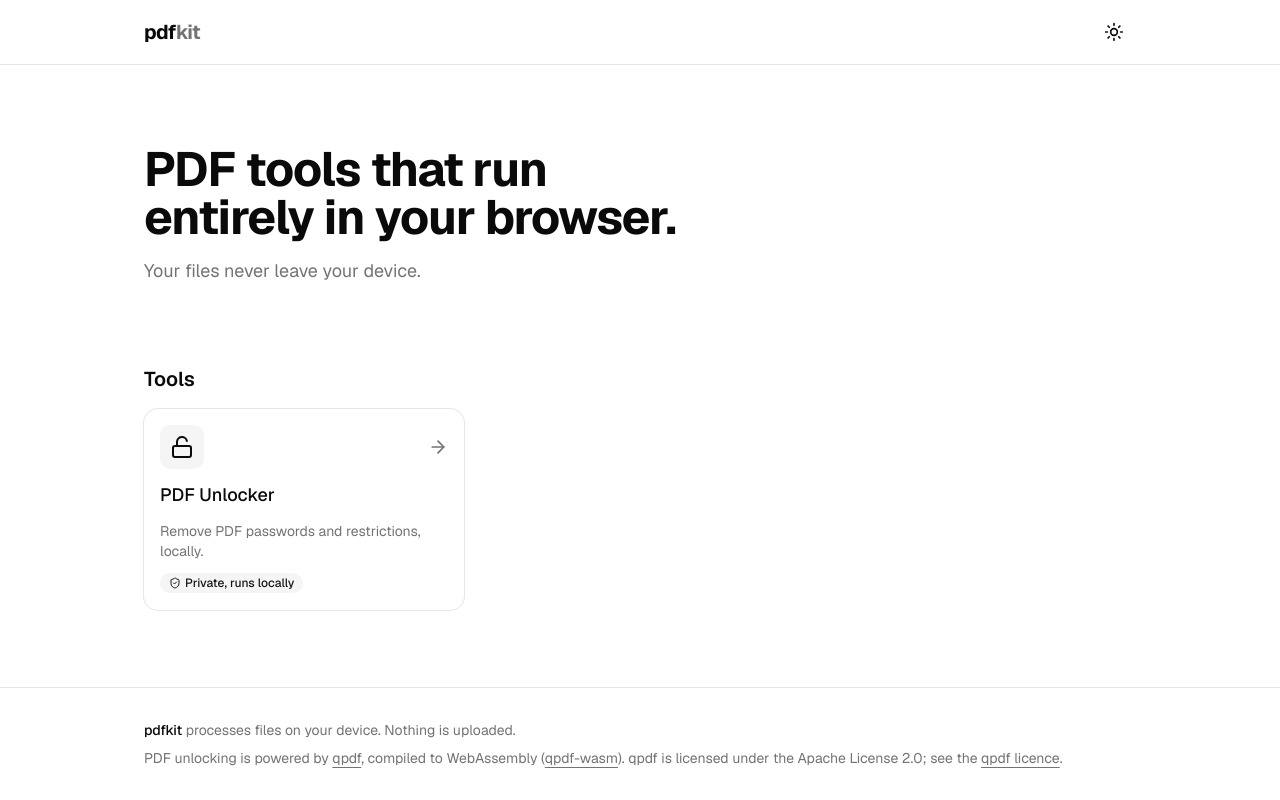
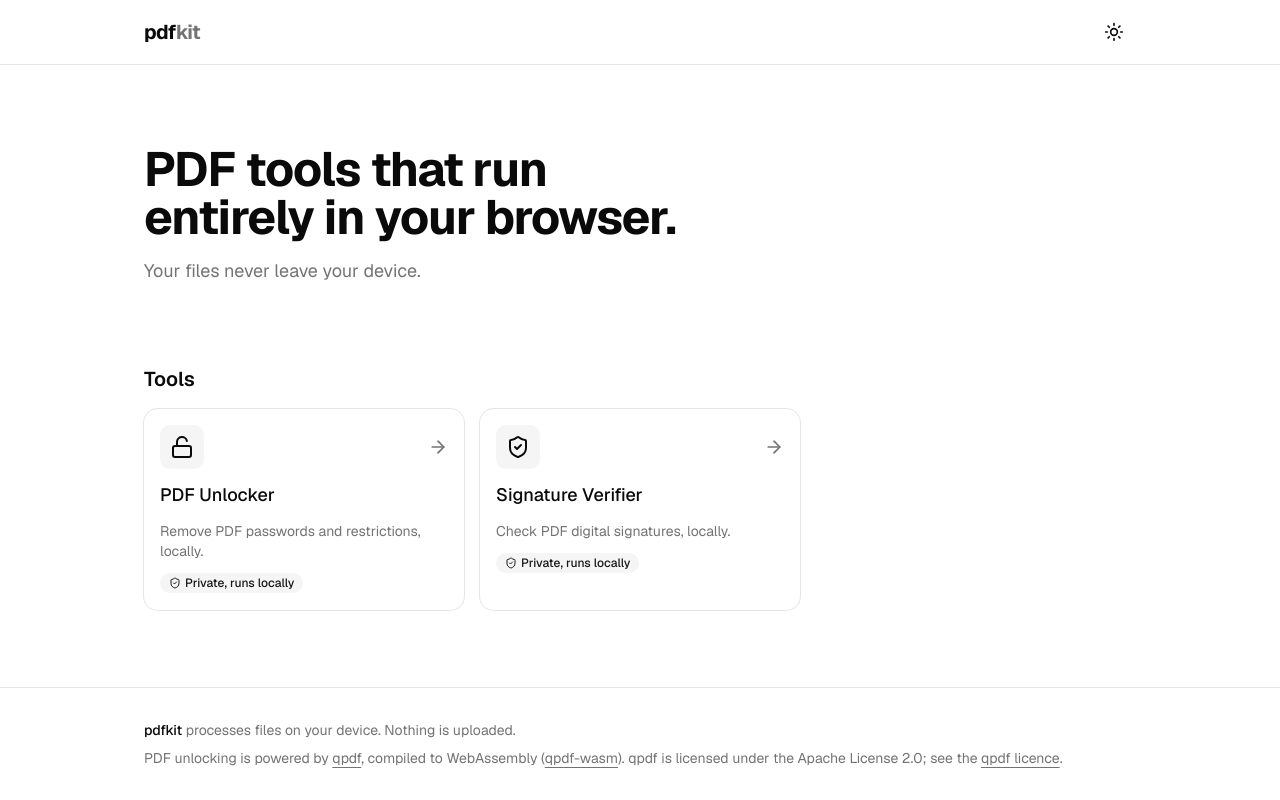
Before and after one commit to anushibinj/pdfkit, a Next.js app: page / in a window 1280 px wide. Built offline with nearby package versions, Linux system fonts and the light colour scheme; no server answers.

Commit message:
feat(verify): register signature verifier tool Co-Authored-By: Claude Sonnet 5.5 <noreply@anthropic.com> Claude-Session: https://claude.ai/code/session_01M9Xyej7Lj8Z1ky5zRwiqX5

```diff
--- a/src/tools/registry.ts
+++ b/src/tools/registry.ts
@@ -1,4 +1,4 @@
-import { LockOpen } from "lucide-react";
+import { LockOpen, ShieldCheck } from "lucide-react";
 import type { ToolDefinition } from "./types";
 
 export type { ToolDefinition } from "./types";
@@ -25,6 +25,22 @@ export const tools: ToolDefinition[] = [
     icon: LockOpen,
     component: () => import("./unlock"),
   },
+  {
+    slug: "verify",
+    name: "Signature Verifier",
+    tagline: "Check PDF digital signatures, locally.",
+    description:
+      "Free PDF signature verifier that runs in your browser. Check that a signed PDF is unmodified and its signature is correct, then export it with a green tick.",
+    keywords: [
+      "verify pdf signature",
+      "check pdf digital signature",
+      "validate signed pdf",
+      "pdf signature checker",
+      "offline pdf verifier",
+    ],
+    icon: ShieldCheck,
+    component: () => import("./verify"),
+  },
 ];
 
 export function getTool(slug: string): ToolDefinition | undefined {
```
